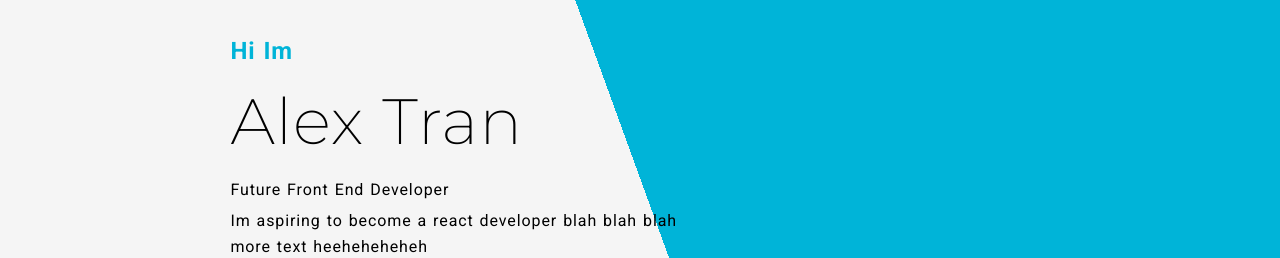
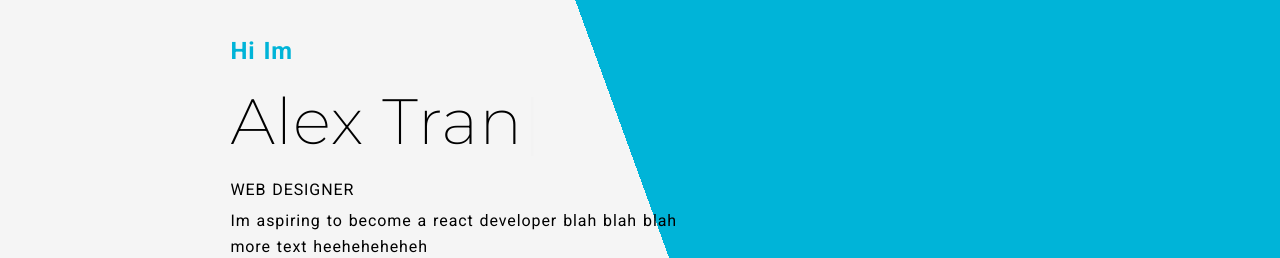
Before and after one commit to alexalextran/Portfolio-Website-4.0, a React (Create React App) app: page / in a window 1280 px wide. Shown: the part 222-480 px from the top of the page. Built offline with nearby package versions, Linux system fonts and the light colour scheme.

Commit message:
typing animation for the title page

```diff
--- a/src/App.css
+++ b/src/App.css
@@ -23,6 +23,47 @@ html {
     rgba(210, 210, 210, 1) 100%
   );
 }
+
+/*
+
+ANIMATIONS
+
+
+*/
+
+.typing {
+  position: relative;
+  width: fit-content;
+}
+.typing::after {
+  font-weight: bolder;
+  content: "|";
+  position: absolute;
+  right: 0;
+
+  color: rgb(0, 0, 0);
+  background: rgb(245,245,245);
+  animation: typing 2s steps(12) forwards, caret 1s infinite;
+}
+
+@keyframes typing {
+  0%{
+    width: 290px;
+  }
+  100% {
+    width: 0;
+  }
+}
+
+
+@keyframes caret {
+  50% {
+    color: transparent;
+  }
+}
+
+
+
 
 nav {
   width: 100%;
@@ -317,6 +358,11 @@ CAROUSEL
   position: absolute;
   transition: all 300ms;
   z-index: -100;
+  overflow: hidden;
+}
+
+.portfolio__cardimage{
+  transition: all 500ms;
 }
 
 .carousel__item.carousel__item--selected {
@@ -368,10 +414,19 @@ CAROUSEL
   color: var(--blue);
 }
 
+.portfolio__cardtext--button{
+  width: fit-content;
+  margin-top: 20px;
+  align-self: flex-end;
+}
+
 .carousel__item--selected:hover > .portfolio__cardtext {
   background-color: rgb(245, 245, 245, 0.85);
   opacity: 1;
   padding-top: 50px;
+}
+.carousel__item--selected:hover > .portfolio__cardimage {
+  transform: scale(1.05);
 }
 
 .carousel__nav {
--- a/src/components/Landing.jsx
+++ b/src/components/Landing.jsx
@@ -7,8 +7,10 @@ const Landing = () => {
             <Nav />
             <div className='landing__text'>
             <h3 className='landing__text--hi'>Hi Im </h3>
-                <h1 className='landing__text--name'>Alex Tran</h1>
-                <p className='landing__text--title'>Future Front End Developer</p>
+                <h1 className='landing__text--name typing'>Alex Tran</h1>
+
+                <div  className='landing__text--title'><span>WEB DESIGNER</span></div>
+
                 <p>Im aspiring to become a react developer blah blah blah more text heeheheheheh</p>
 
                 <div className='socials'>
```
